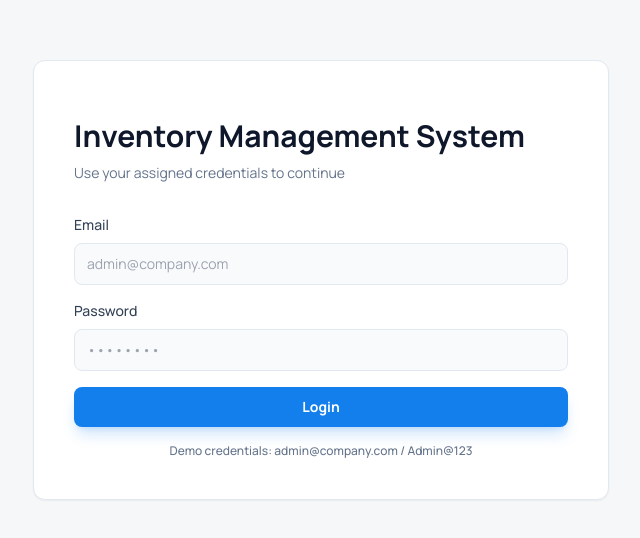
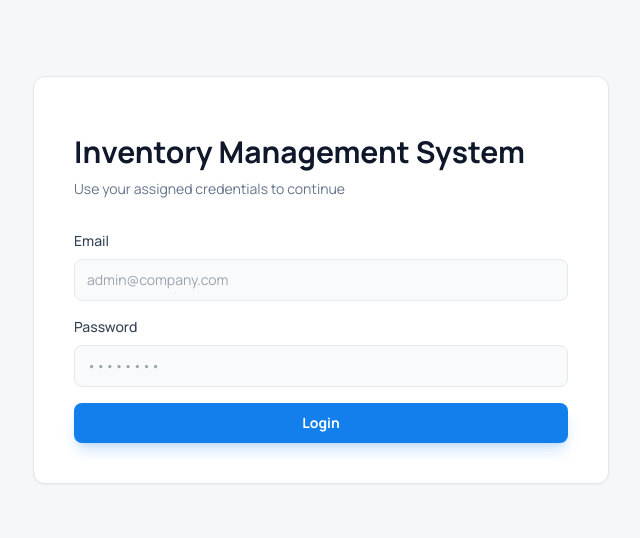
Before and after one commit to SAKTHIVEL280/inventory-management-system-full-project, a React (Vite) app in the folder frontend/: page /login in a window 1280 px wide. Shown: the part 120-658 px from the top of the page, without its empty margins (319-959 px from the left). Built offline with nearby package versions, Linux system fonts and the light colour scheme; no server answers.

Commit message:
Remove demo credentials text from login page

```diff
--- a/frontend/src/pages/LoginPage.tsx
+++ b/frontend/src/pages/LoginPage.tsx
@@ -225,9 +225,6 @@ const LoginPage = () => {
           </button>
         </form>
 
-        <p className="mt-4 text-center text-xs font-medium text-neutral-500">
-          Demo credentials: admin@company.com / Admin@123
-        </p>
       </div>
     </div>
   );
```
